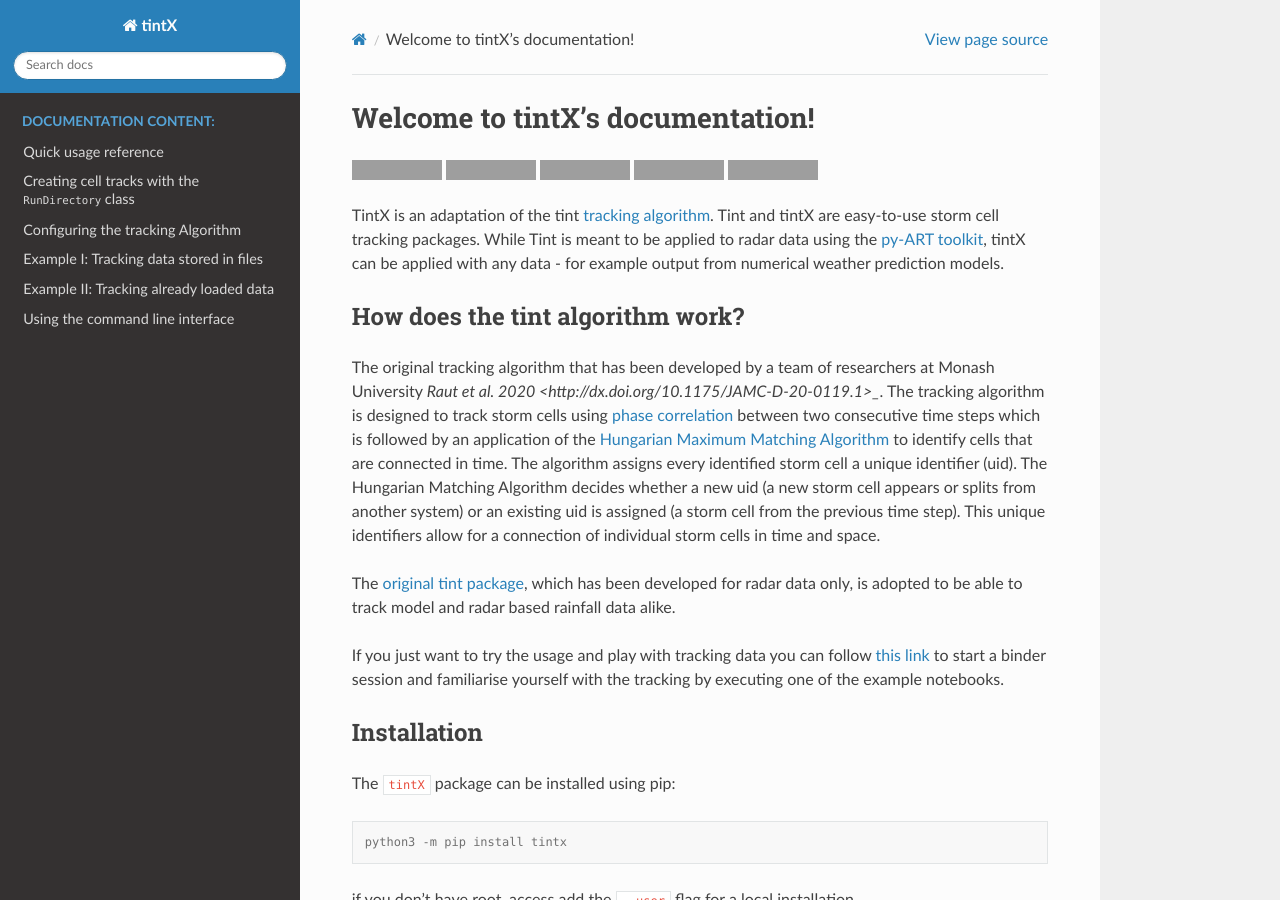
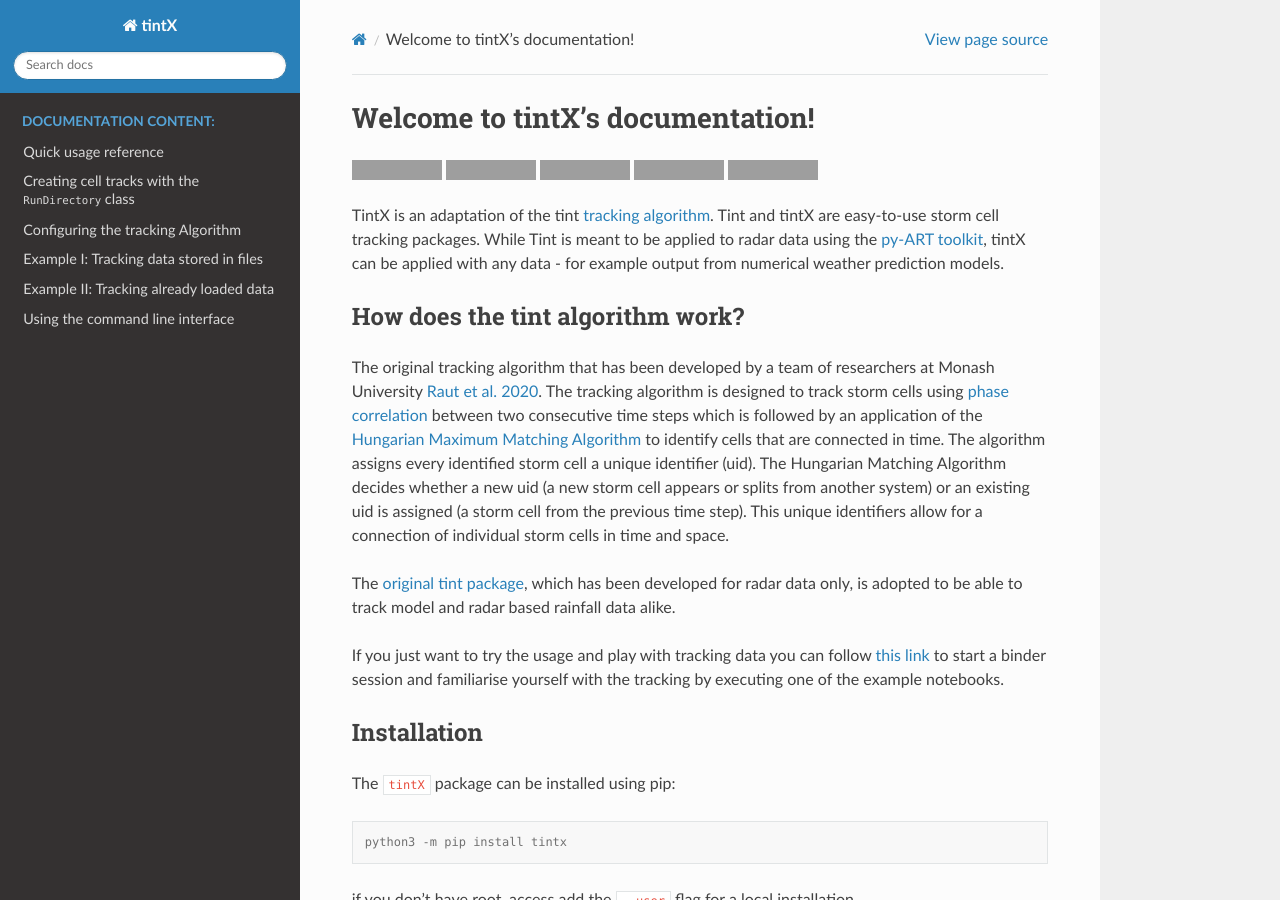
Before and after one commit to antarcticrainforest/tintX, a Sphinx documentation site: the page built from docs/source/index.rst, in a window 1280 px wide and 900 px high. Built offline with Sphinx 7.4.7 and the Read the Docs theme 2.0.0, drawn with Linux system fonts in a browser that asks for light colours; grey boxes are pictures that could not be loaded.

Commit message:
Fix typo

```diff
--- a/docs/source/index.rst
+++ b/docs/source/index.rst
@@ -29,7 +29,7 @@
 ---------------------------------
 
 The original tracking algorithm that has been developed by a team of
-researchers at Monash University `Raut et al. 2020 <http://dx.doi.org/10.1175/JAMC-D-20-0119.1>_`.
+researchers at Monash University `Raut et al. 2020 <http://dx.doi.org/10.1175/JAMC-D-20-0119.1>`_.
 The tracking algorithm is designed to track storm cells using `phase
 correlation <https://en.wikipedia.org/wiki/Phase_correlation>`_
 between two consecutive time steps which is followed by an application of the
```
